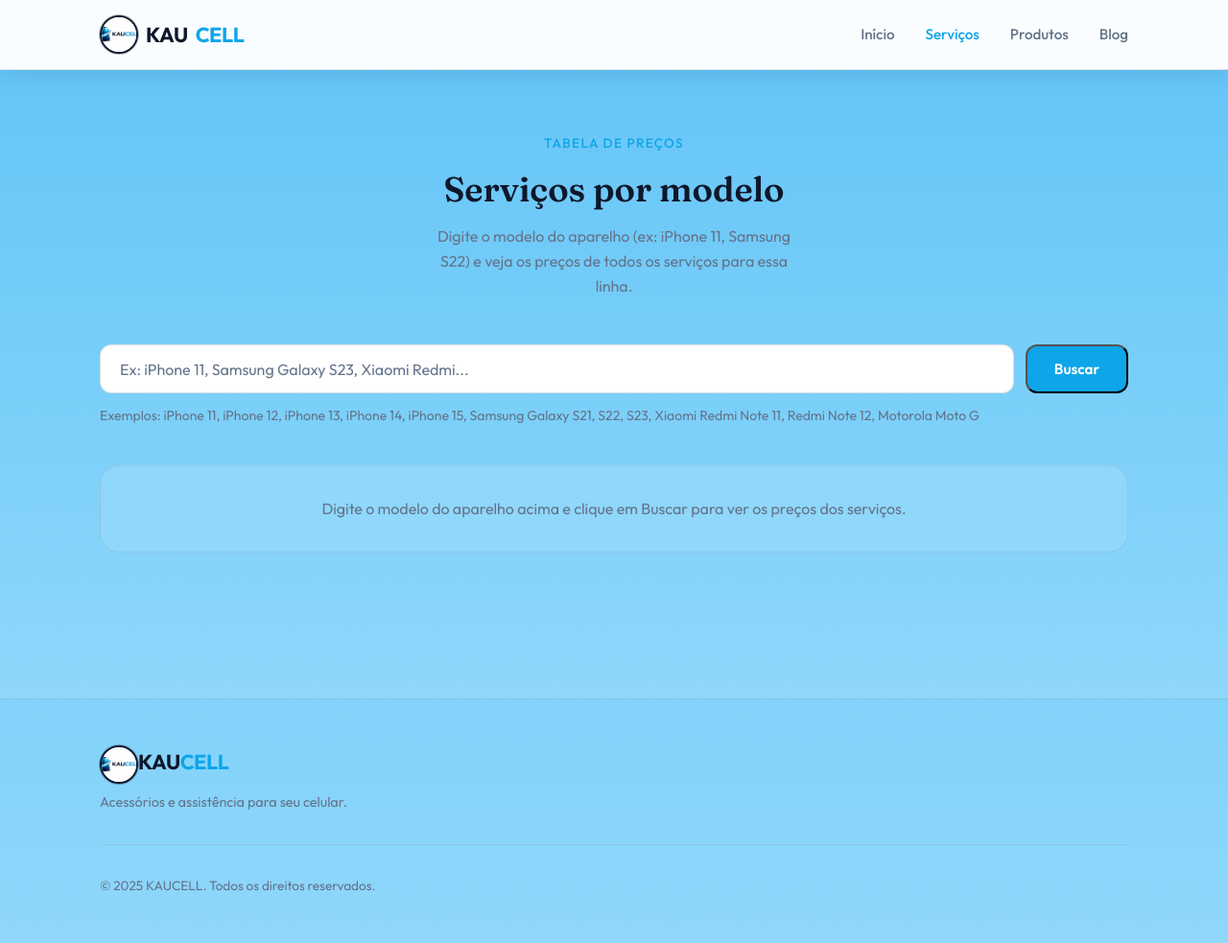
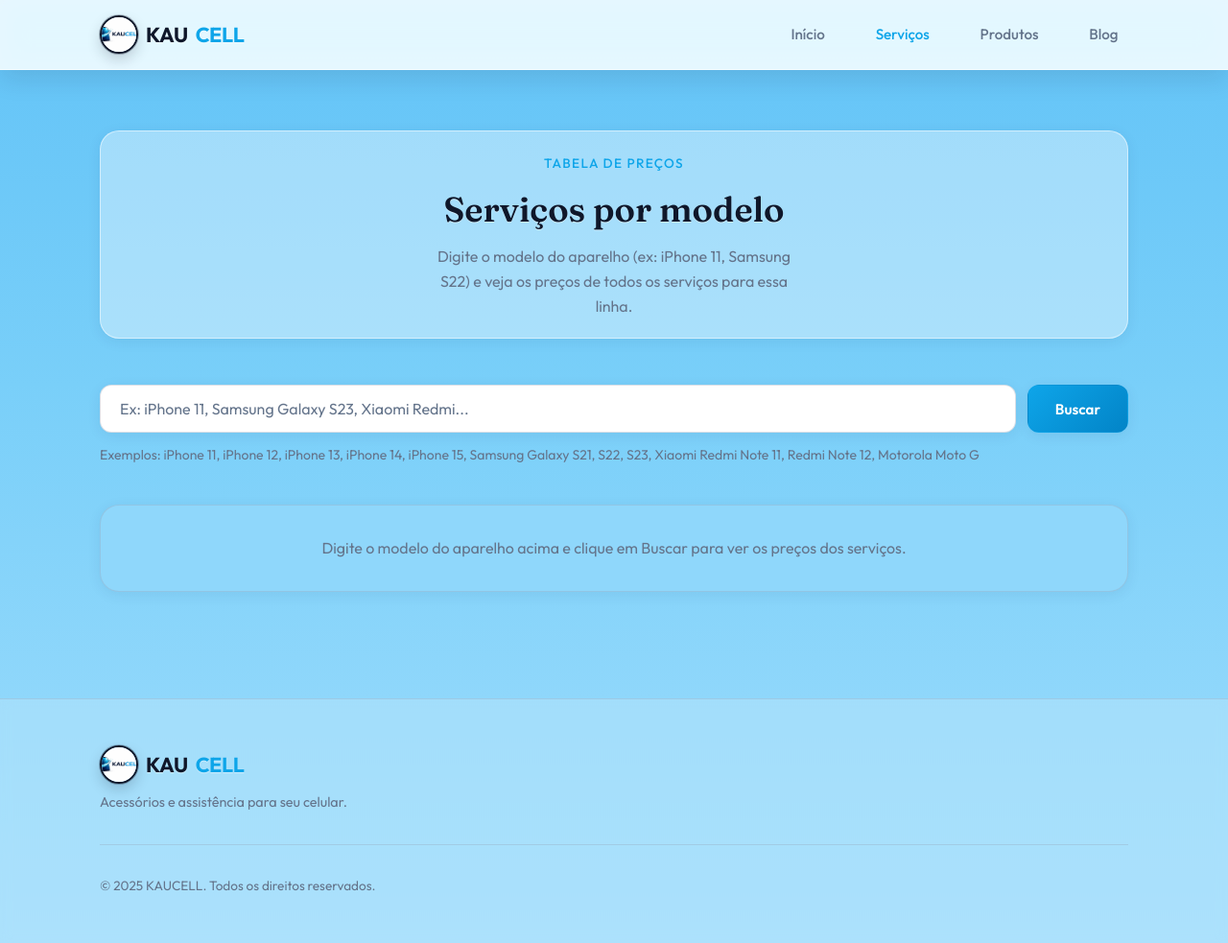
Before and after one commit to VandinDev221/Kaucell, a PHP site: page /servicos.html in a window 1280 px wide. Shown: the whole page at 96% size. Run offline with PHP 8.4, Linux system fonts and the light colour scheme.

Commit message:
UI: elevar estilização geral mantendo identidade azul da loja
Made-with: Cursor

```diff
--- a/frontend/styles.css
+++ b/frontend/styles.css
@@ -17,8 +17,10 @@
   --radius-sm: 8px;
   --radius-md: 12px;
   --radius-lg: 20px;
-  --shadow: 0 2px 16px rgba(25, 118, 210, 0.12);
-  --shadow-hover: 0 8px 32px rgba(25, 118, 210, 0.18);
+  --shadow: 0 8px 24px rgba(18, 79, 122, 0.12);
+  --shadow-hover: 0 14px 38px rgba(18, 79, 122, 0.2);
+  --shadow-soft: 0 3px 14px rgba(11, 53, 92, 0.08);
+  --gradient-brand: linear-gradient(135deg, #0ea5e9 0%, #0284c7 100%);
   --transition: 0.25s ease;
 }
 
@@ -41,6 +43,8 @@ body {
   color: var(--color-text);
   background: linear-gradient(180deg, #62c3f7 0%, #79cff9 55%, #8fd7fb 100%);
   -webkit-font-smoothing: antialiased;
+  min-height: 100vh;
+  text-rendering: optimizeLegibility;
 }
 
 .container {
@@ -57,10 +61,10 @@ body {
   left: 0;
   right: 0;
   z-index: 100;
-  background: rgba(255, 255, 255, 0.96);
-  backdrop-filter: blur(12px);
-  border-bottom: 1px solid rgba(148, 163, 184, 0.3);
-  box-shadow: 0 8px 20px rgba(15, 23, 42, 0.08);
+  background: rgba(255, 255, 255, 0.85);
+  backdrop-filter: blur(14px) saturate(140%);
+  border-bottom: 1px solid rgba(255, 255, 255, 0.55);
+  box-shadow: 0 10px 26px rgba(15, 23, 42, 0.1);
   transition: background var(--transition), border-color var(--transition);
 }
 
@@ -80,6 +84,7 @@ body {
   color: #0f172a;
   text-decoration: none;
   letter-spacing: -0.02em;
+  text-shadow: 0 1px 0 rgba(255, 255, 255, 0.45);
 }
 
 .logo-img {
@@ -90,7 +95,7 @@ body {
   object-fit: cover;
   vertical-align: middle;
   border: 2px solid #0f172a;
-  box-shadow: 0 0 0 1px rgba(15, 23, 42, 0.3);
+  box-shadow: 0 0 0 1px rgba(15, 23, 42, 0.28), 0 6px 14px rgba(15, 23, 42, 0.18);
 }
 
 .logo span {
@@ -107,11 +112,14 @@ body {
   text-decoration: none;
   font-weight: 500;
   font-size: 0.95rem;
-  transition: color var(--transition);
+  padding: 0.35rem 0.65rem;
+  border-radius: 999px;
+  transition: color var(--transition), background var(--transition);
 }
 
 .nav-link:hover {
   color: var(--color-accent);
+  background: rgba(255, 255, 255, 0.6);
 }
 
 .nav-link--active {
@@ -174,21 +182,24 @@ body {
   font-weight: 600;
   text-decoration: none;
   border-radius: var(--radius-md);
-  transition: background var(--transition), color var(--transition), transform var(--transition);
+  border: 1px solid transparent;
+  box-shadow: var(--shadow-soft);
+  transition: background var(--transition), color var(--transition), transform var(--transition), box-shadow var(--transition), border-color var(--transition);
 }
 
 .btn-primary {
-  background: var(--color-accent);
+  background: var(--gradient-brand);
   color: #fff;
 }
 
 .btn-primary:hover {
-  background: var(--color-accent-hover);
+  background: linear-gradient(135deg, #13b4ff 0%, #058fd4 100%);
   transform: translateY(-2px);
+  box-shadow: var(--shadow-hover);
 }
 
 .btn-secondary {
-  background: var(--color-surface);
+  background: rgba(255, 255, 255, 0.78);
   color: var(--color-text);
   border: 1px solid var(--color-border);
 }
@@ -212,6 +223,11 @@ body {
 .section-header {
   text-align: center;
   margin-bottom: 3rem;
+  background: rgba(255, 255, 255, 0.38);
+  border: 1px solid rgba(255, 255, 255, 0.5);
+  border-radius: var(--radius-lg);
+  padding: 1.25rem 1rem;
+  box-shadow: var(--shadow-soft);
 }
 
 .section-label {
@@ -230,6 +246,7 @@ body {
   font-weight: 600;
   color: var(--color-text);
   margin-bottom: 0.5rem;
+  text-shadow: 0 1px 0 rgba(255, 255, 255, 0.45);
 }
 
 .section-desc {
@@ -264,7 +281,8 @@ body {
   background: var(--color-bg-card);
   border: 1px solid var(--color-border);
   border-radius: var(--radius-md);
-  transition: border-color var(--transition);
+  box-shadow: var(--shadow-soft);
+  transition: border-color var(--transition), box-shadow var(--transition), transform var(--transition);
 }
 
 .input-busca::placeholder {
@@ -274,6 +292,8 @@ body {
 .input-busca:focus {
   outline: none;
   border-color: var(--color-accent);
+  box-shadow: 0 0 0 3px var(--color-accent-soft), var(--shadow-soft);
+  transform: translateY(-1px);
 }
 
 .busca-dica {
@@ -287,6 +307,7 @@ body {
   border-radius: var(--radius-lg);
   padding: 1.5rem;
   margin-bottom: 1.5rem;
+  box-shadow: var(--shadow);
 }
 
 .resultado-servicos-header {
@@ -351,6 +372,7 @@ body {
   padding: 2rem;
   text-align: center;
   color: var(--color-text-muted);
+  box-shadow: var(--shadow-soft);
 }
 
 .resultado-nenhum p,
@@ -479,6 +501,7 @@ body {
   font-size: 1.5rem;
   font-weight: 600;
   color: var(--color-text-muted);
+  border-bottom: 1px solid rgba(14, 165, 233, 0.22);
 }
 
 .card-produto h3 {
@@ -546,6 +569,7 @@ body {
   font-weight: 600;
   color: var(--color-text-muted);
   overflow: hidden;
+  border-bottom: 1px solid rgba(14, 165, 233, 0.22);
 }
 
 .card-blog-body {
@@ -613,6 +637,7 @@ body {
   border-radius: var(--radius-lg);
   padding: 1.5rem;
   box-shadow: var(--shadow);
+  backdrop-filter: blur(2px);
 }
 
 .admin-card-full {
@@ -718,7 +743,8 @@ body {
 .footer {
   padding: 3rem 0;
   border-top: 1px solid var(--color-border);
-  background: transparent;
+  background: rgba(255, 255, 255, 0.26);
+  backdrop-filter: blur(6px);
 }
 
 .footer-inner {
@@ -729,7 +755,7 @@ body {
 }
 
 .footer-brand .logo {
-  display: inline-block;
+  display: inline-flex;
   margin-bottom: 0.5rem;
 }
 
```
